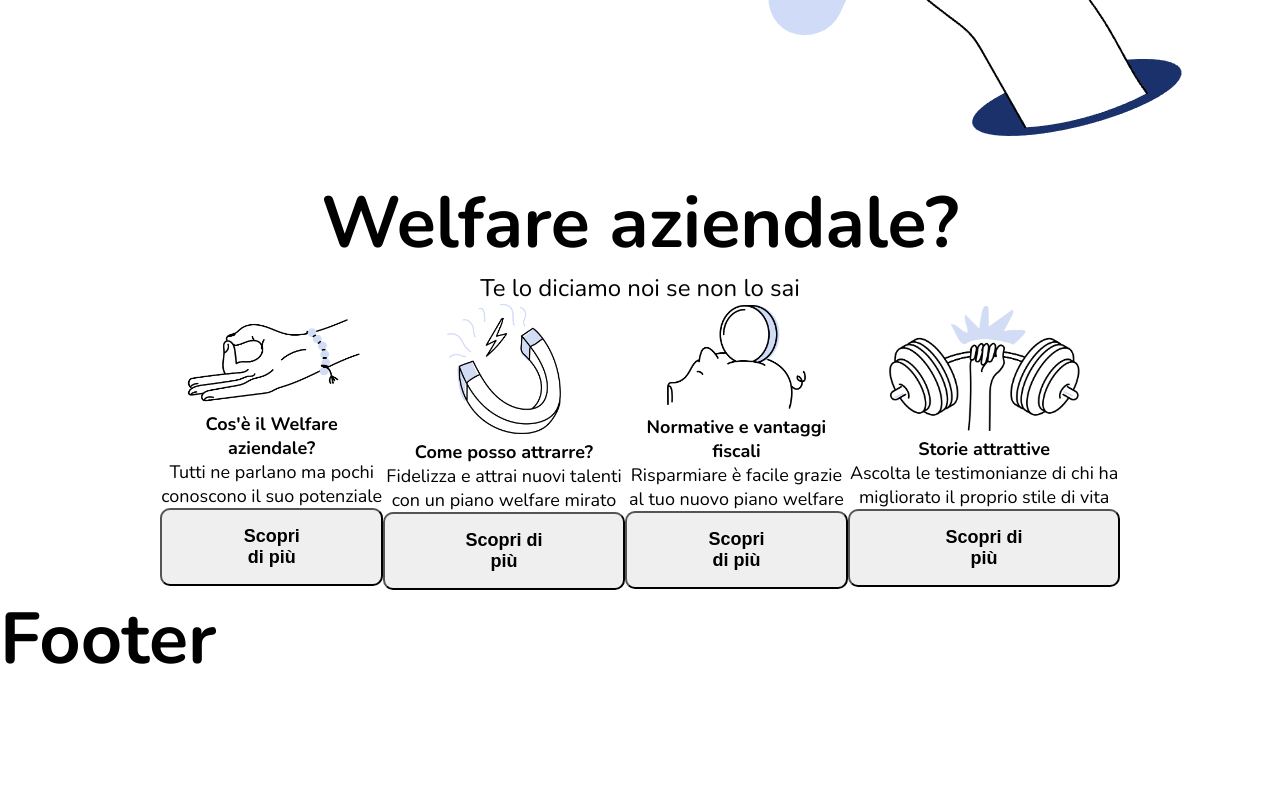
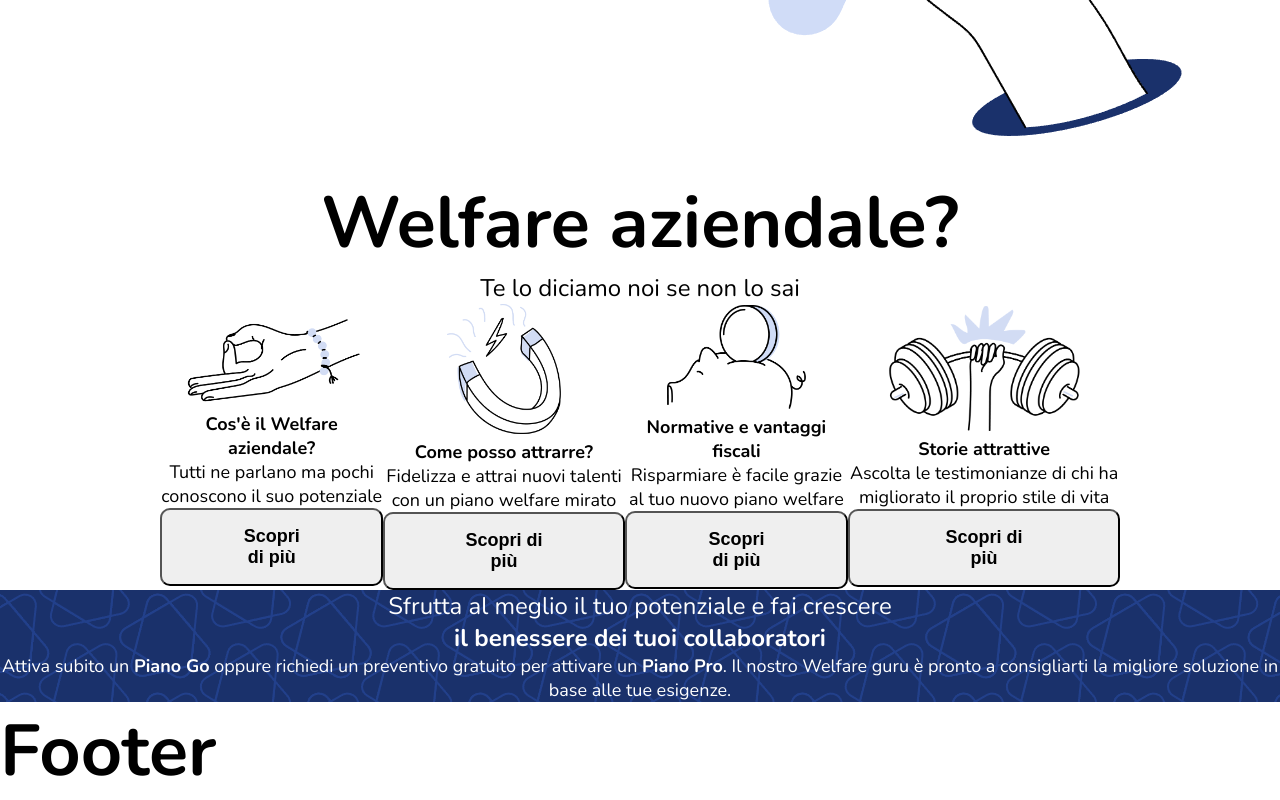
Before and after one commit to vito-pizzulli/omninext-front-end-dev-test, a Vue app: page / in a window 1280 px wide. Shown: the part 1266-2066 px from the top of the page. Before the commit the page ends 1954 px from the top, so only its background shows below. Built offline with nearby package versions, Linux system fonts and the light colour scheme.

Commit message:
Created CollaboratorsWellness component, added to AppMain, structure completed.

```diff
--- a/src/components/AppMain.vue
+++ b/src/components/AppMain.vue
@@ -4,6 +4,7 @@
             <PrimaryContent />
             <MobileApp />
             <CorporateWelfare />
+            <CollaboratorsWellness />
         </main>
     </div>
 </template>
@@ -12,6 +13,7 @@
     import PrimaryContent from './PrimaryContent.vue';
     import MobileApp from './MobileApp.vue';
     import CorporateWelfare from './CorporateWelfare.vue';
+    import CollaboratorsWellness from './CollaboratorsWellness.vue';
 
     export default {
         name: 'AppMain',
@@ -19,7 +21,8 @@
         components: {
             PrimaryContent,
             MobileApp,
-            CorporateWelfare
+            CorporateWelfare,
+            CollaboratorsWellness
         }
     }
 </script>
--- /dev/null
+++ b/src/components/CollaboratorsWellness.vue
@@ -0,0 +1,25 @@
+<template>
+    <div id="collaborators-wellness">
+        <p class="big">Sfrutta al meglio il tuo potenziale e fai crescere</p>
+        <h4>il benessere dei tuoi collaboratori</h4>
+        <p>Attiva subito un <strong>Piano Go</strong> oppure richiedi un preventivo gratuito per attivare un <strong>Piano Pro</strong>. Il nostro Welfare guru è pronto a consigliarti la migliore soluzione in base alle tue esigenze.</p>
+    </div>
+</template>
+
+<script>
+    export default {
+        name: 'CollaboratorsWellness',
+    }
+</script>
+
+<style lang="scss" scoped>
+    @use '../styles/partials/variables' as *;
+    @use '../styles/partials/mixins' as *;
+
+    div#collaborators-wellness {
+        background-image: url("/src/assets/go-plan-pattern.png");
+        background-color: map-get(map-get($colors, Primary), 700);
+        color: map-get(map-get($colors, Black), 50);
+        text-align: center;
+    }
+</style>
```
